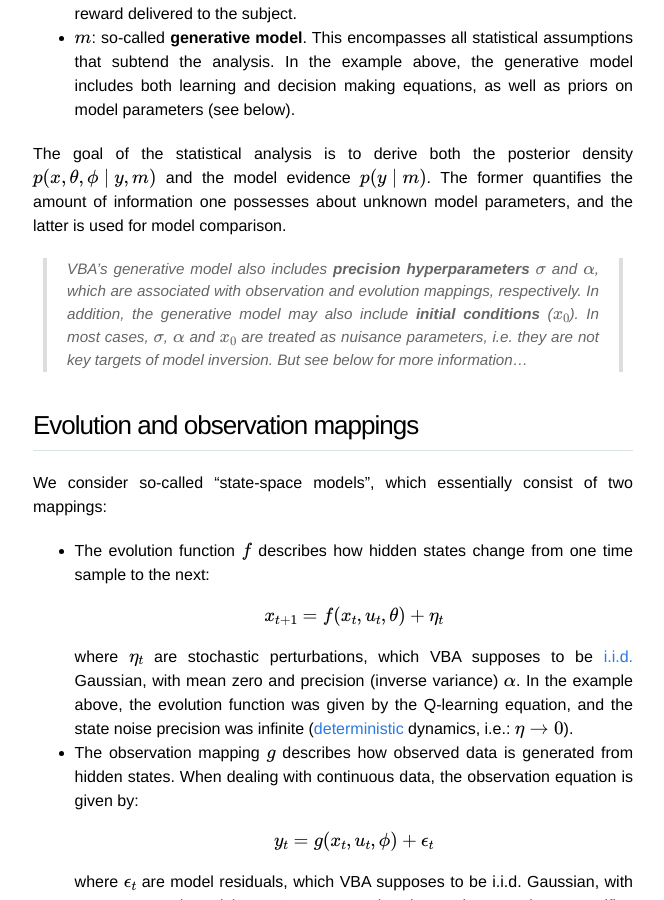
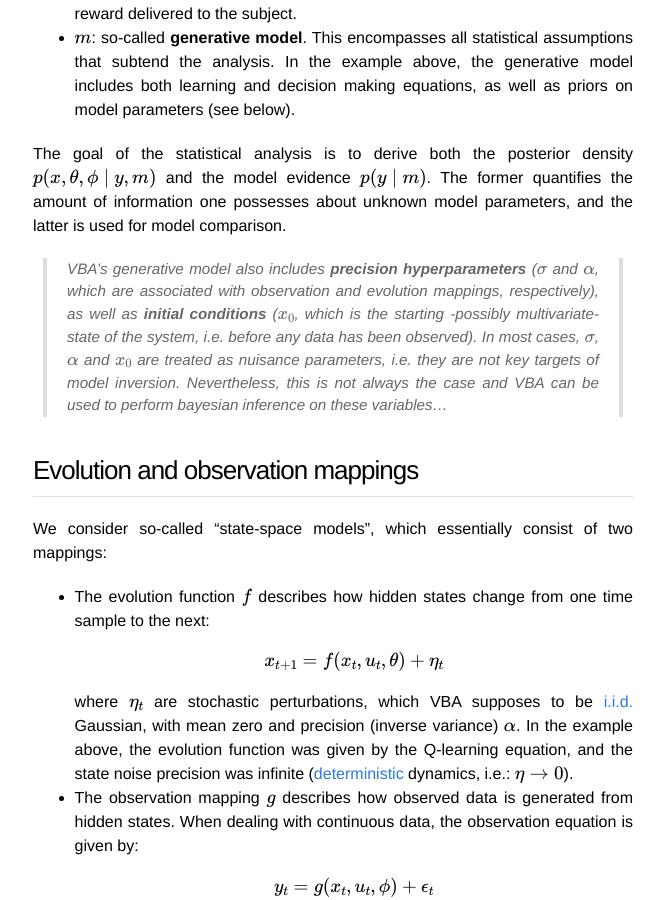
Before and after one commit to MBB-team/VBA-toolbox, a Jekyll site: the page built from _wiki/Structure-of-VBA's-generative-model.md, in a window 1280 px wide and 900 px high, scrolled down 2144 px. Shown: the whole window, without its empty margins (307-971 px from the left). Built offline with Jekyll 4.4.1, drawn with Linux system fonts in a browser that asks for light colours; nearby versions of some CDN libraries; formulas are drawn with MathJax 3.

Commit message:
Update Structure-of-VBA's-generative-model.md

```diff
--- a/_wiki/Structure-of-VBA's-generative-model.md
+++ b/_wiki/Structure-of-VBA's-generative-model.md
@@ -48,7 +48,7 @@ Let us first recall the notations that are used in VBA:
 
 The goal of the statistical analysis is to derive both the posterior density $$p(x,\theta,\phi\mid y,m)$$ and the model evidence $$p(y\mid m)$$. The former quantifies the amount of information one possesses about unknown model parameters, and the latter is used for model comparison.
 
-> VBA's generative model also includes **precision hyperparameters** $$\sigma$$ and $$\alpha$$, which are associated with observation and evolution mappings, respectively. In addition, the generative model may also include **initial conditions** ($$x_0$$). In most cases, $$\sigma$$, $$\alpha$$ and $$x_0$$ are treated as nuisance parameters, i.e. they are not key targets of model inversion. But see below for more information...
+> VBA's generative model also includes **precision hyperparameters** ($$\sigma$$ and $$\alpha$$, which are associated with observation and evolution mappings, respectively), as well as **initial conditions** ($$x_0$$, which is the starting -possibly multivariate- state of the system, i.e. before any data has been observed). In most cases, $$\sigma$$, $$\alpha$$ and $$x_0$$ are treated as nuisance parameters, i.e. they are not key targets of model inversion. Nevertheless, this is not always the case and VBA can be used to perform bayesian inference on these variables...
 
 
 ## Evolution and observation mappings
```
